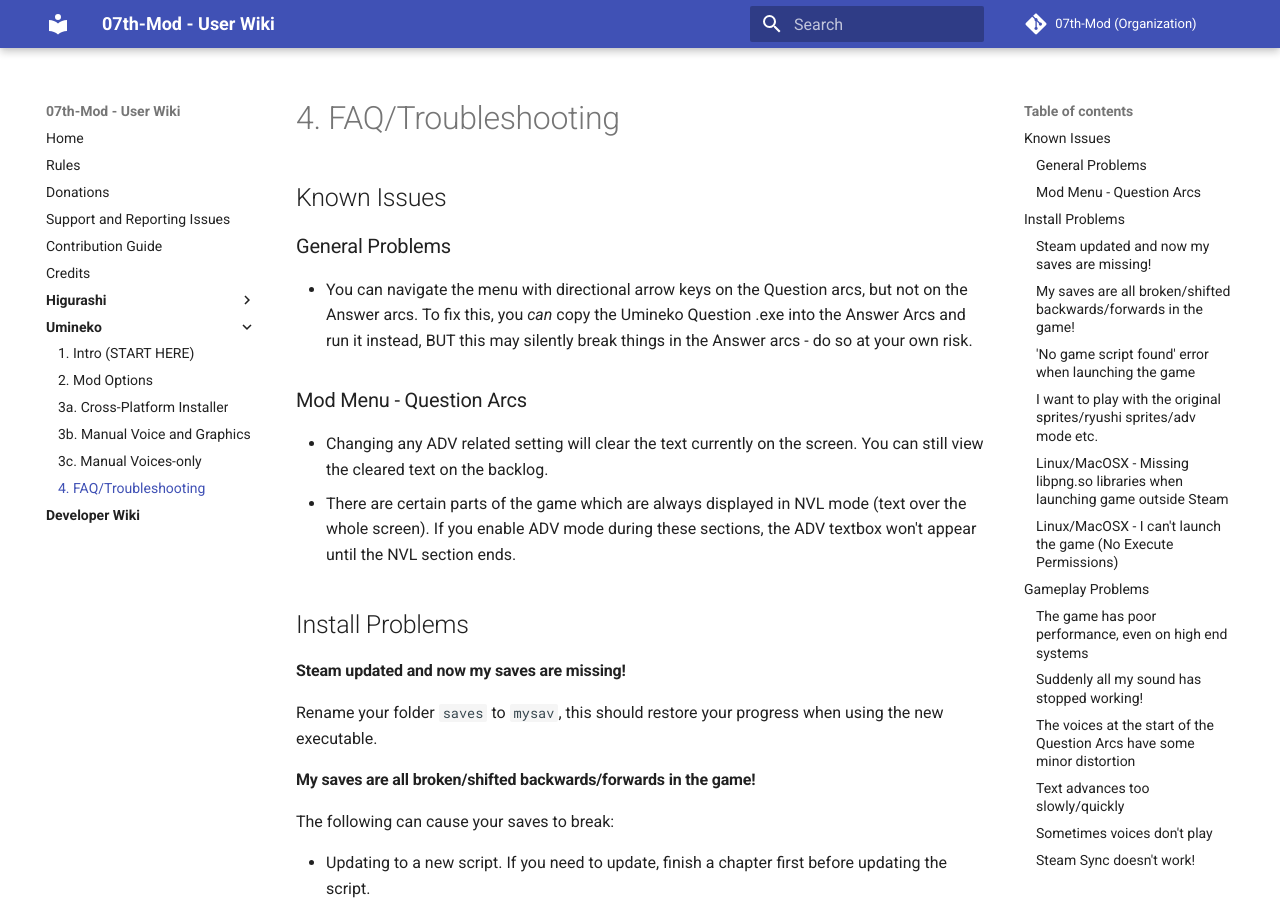
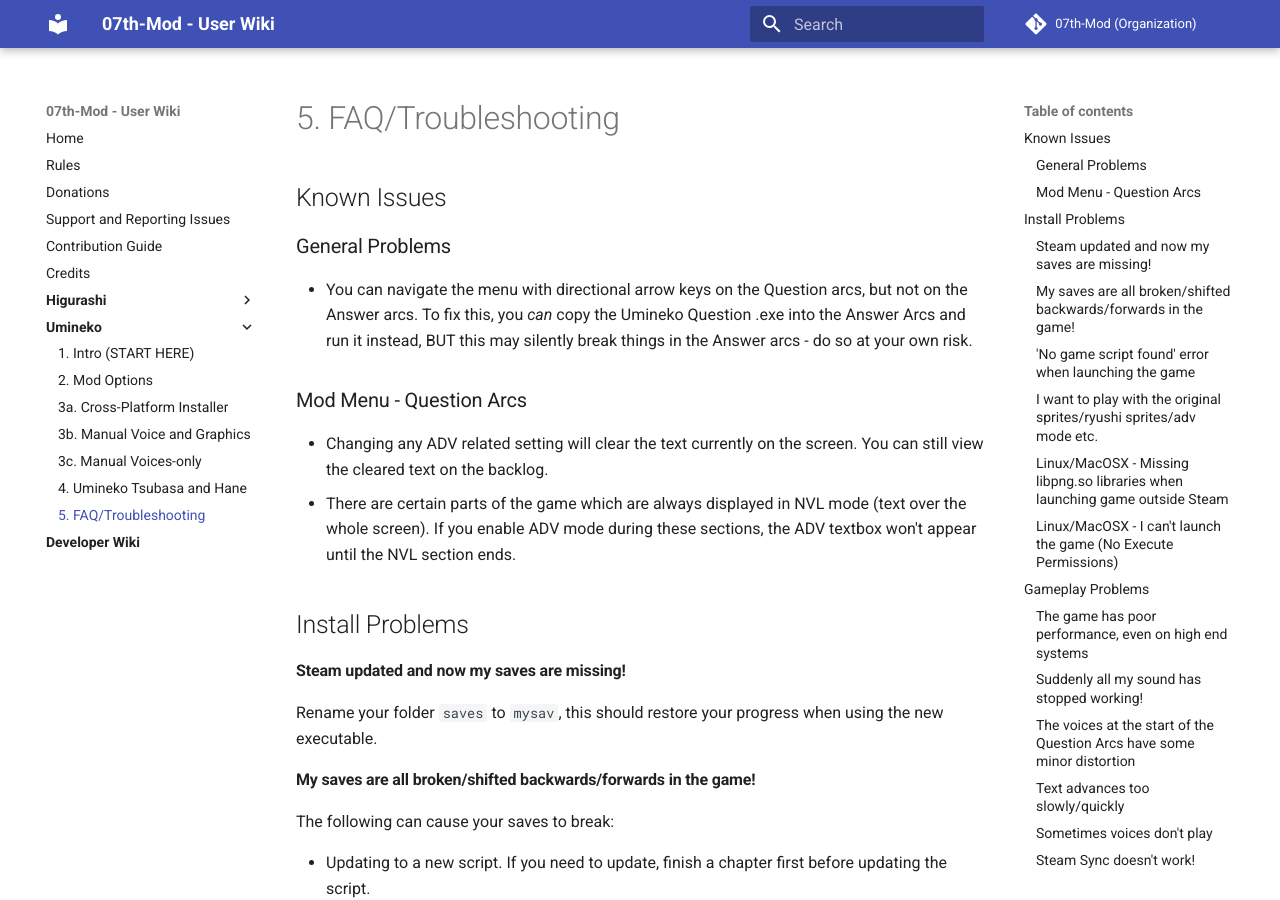
Before and after one commit to 07th-mod/wiki, an MkDocs documentation site: the page built from docs/Umineko/Umineko-Part-0-TroubleShooting-and-FAQ.md, in a window 1280 px wide and 900 px high. Built offline with MkDocs 1.6.1 and Material for MkDocs 9.7.7, drawn with Linux system fonts in a browser that asks for light colours.

Commit message:
Add Tsubasa/Hane documentation

```diff
--- a/mkdocs.yml
+++ b/mkdocs.yml
@@ -24,7 +24,8 @@
         - 3a. Cross-Platform Installer: Umineko/Umineko-Part-3a-Cross-Platform-Installer.md
         - 3b. Manual Voice and Graphics : Umineko/Umineko-Part-1---Voice-and-Graphics-Patch.md
         - 3c. Manual Voices-only : Umineko/Umineko-Part-1.1---Voices-only-Patch.md
-        - 4. FAQ/Troubleshooting: Umineko/Umineko-Part-0-TroubleShooting-and-FAQ.md
+        - 4. Umineko Tsubasa and Hane: Umineko/Tsubasa-Hane.md
+        - 5. FAQ/Troubleshooting: Umineko/Umineko-Part-0-TroubleShooting-and-FAQ.md
     - <b>Developer Wiki</b>: https://07th-mod.com/dev-wiki
 theme: material
 plugins:
```
